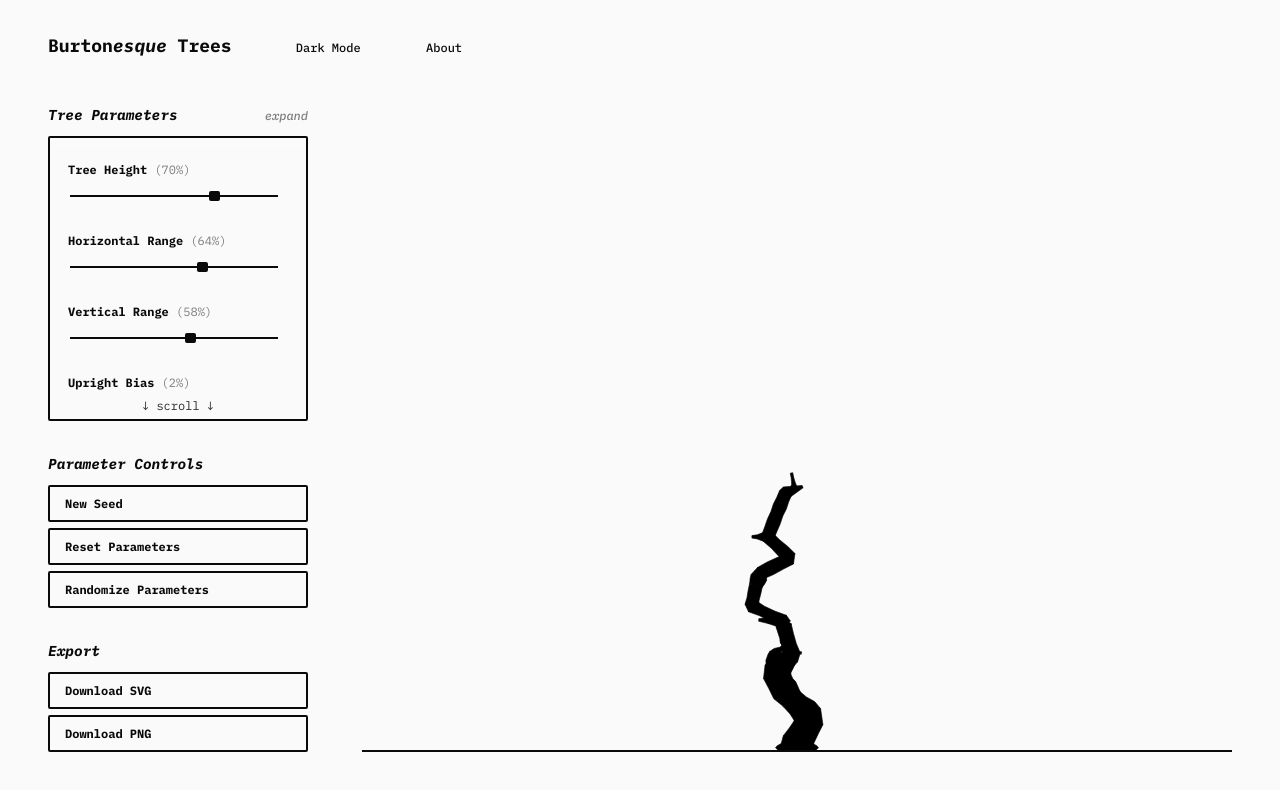
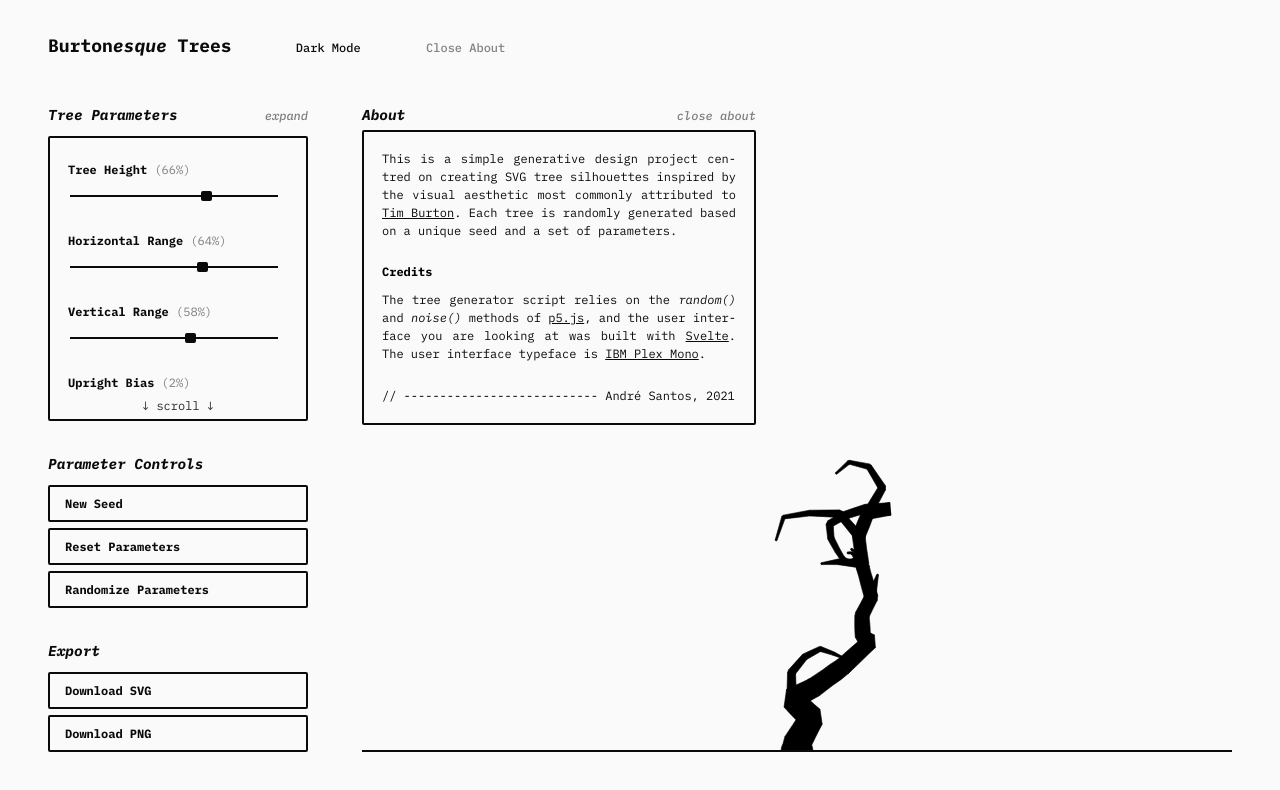
Before and after one commit to andrre-ls/burtonesque-trees, a Svelte app: page / in a window 1280 px wide. Shown: the top 790 px of the page. Built offline with nearby package versions, Linux system fonts and the light colour scheme.

Commit message:
Finished Randomize Parameters. Added about text and links.

```diff
--- a/src/App.svelte
+++ b/src/App.svelte
@@ -5,7 +5,7 @@
 	import { updateColourMode } from './ui-utils/colourMode.js';
 
 	let isLightMode = true;
-	let showAbout = false;
+	let showAbout = true; // TODO: should be false
 	let treeControlsComponent;
 
 	const tree = new BurtonTree([1024, 1024]);
@@ -44,7 +44,7 @@
 	</header>
 
 	<div id="main-container">
-		<TreeControls bind:this={treeControlsComponent} {tree} {closeAbout} debugStyle={showAbout}/>
+		<TreeControls bind:this={treeControlsComponent} {tree} {closeAbout} debugStyle={showAbout} />
 		<TreePreview {tree} />
 
 		{#if showAbout}
@@ -54,7 +54,23 @@
 					<span on:click={closeAbout}>close about</span>
 				</div>
 				<div id="about-content">
-					<br />
+					<div>
+						<p>
+							This is a simple generative design project centred on creating SVG tree silhouettes inspired by the visual aesthetic most commonly attributed to
+							<a target="_blank" href="https://en.wikipedia.org/wiki/Tim_Burton">Tim Burton</a>. Each tree is randomly generated based on a unique seed and a set of parameters.
+						</p>
+						<h4>Credits</h4>
+						<p>
+							The tree generator script relies on the <i>random()</i> and <i>noise()</i> methods of
+							<a target="_blank" href="https://p5js.org/">p5.js</a>, and the user interface you are looking at was built with
+							<a target="_blank" href="https://svelte.dev/">Svelte</a>. The user interface typeface is
+							<a target="_blank" href="https://fonts.google.com/specimen/IBM+Plex+Mono?query=ibm#standard-styles">IBM Plex Mono</a>.
+						</p>
+						<p id="its-aaa-me">
+							// ---------------------------
+							<a target="_blank" href="https://github.com/andrre-ls">André Santos</a>, 2021
+						</p>
+					</div>
 				</div>
 			</section>
 		{/if}
@@ -62,17 +78,6 @@
 </main>
 
 <style>
-	#about {
-		position: absolute;
-		left: calc(var(--side-bar-width) + 4.5rem);
-	}
-
-	#about-content {
-		width: var(--about-content-width);
-		border: var(--stroke-size) solid var(--clr-main);
-		border-radius: var(--stroke-size);
-	}
-
 	main {
 		display: grid;
 		grid-template-rows: calc(1.5rem + var(--page-margin)) auto;
@@ -134,5 +139,56 @@
 		display: grid;
 		grid-template-columns: var(--side-bar-width) auto;
 		grid-column-gap: 4.5rem;
+		position: relative;
+	}
+
+	/* ABOUT */
+	#about {
+		position: absolute;
+		left: calc(var(--side-bar-width) + 4.5rem);
+		z-index: 20000;
+	}
+
+	#about-content {
+		width: var(--about-content-width);
+		border: var(--stroke-size) solid var(--clr-main);
+		border-radius: var(--stroke-size);
+		background-color: var(--clr-background);
+	}
+
+	#about-content > div {
+		padding: 0.5rem 1.5rem;
+	}
+
+	#about-content p {
+		font-weight: 400;
+		line-height: 1.5rem;
+		color: var(--clr-main);
+		text-align: justify;
+		hyphens: auto;
+	}
+
+	#about-content h4 {
+		font-weight: 700;
+		margin-top: 2rem;
+		margin-bottom: 0;
+	}
+
+	#about-content a {
+		text-decoration: underline;
+		color: var(--clr-main);
+	}
+
+	#about-content a:hover {
+		color: var(--clr-hover);
+		cursor: pointer;
+	}
+
+	#about-content #its-aaa-me {
+		margin-top: 2rem;
+	}
+
+	#its-aaa-me > a {
+		text-decoration: none;
 	}
 </style>
--- a/src/Asvg/index.js
+++ b/src/Asvg/index.js
@@ -14,16 +14,13 @@ const setMultipleAttributes = (node, attributes) => {
 
 // layer object where shapes are drawn
 class Alayer {
-	#currentPath;
-	#layer;
-
 	constructor(_id) {
 		// DOM node
-		this.#layer = document.createElementNS(SVG_URI, 'g');
-		this.#layer.id = _id;
+		this.layer = document.createElementNS(SVG_URI, 'g');
+		this.layer.id = _id;
 
 		// ever-available path element
-		this.#currentPath = null;
+		this.currentPath = null;
 	}
 
 	// draw rect
@@ -36,7 +33,7 @@ class Alayer {
 		// optional attributes
 		setMultipleAttributes(ellipseNode, styleAttributes);
 
-		this.#layer.append(ellipseNode);
+		this.layer.append(ellipseNode);
 	}
 
 	// draw and append ellipse (from center)
@@ -50,7 +47,7 @@ class Alayer {
 		// optional attributes
 		setMultipleAttributes(ellipseNode, styleAttributes);
 
-		this.#layer.append(ellipseNode);
+		this.layer.append(ellipseNode);
 	}
 
 	// draw and append ellipse (from corner)
@@ -60,9 +57,9 @@ class Alayer {
 
 	// draw n-agon, where n = number of sides (basically an hexagon of variable sides)
 	nAgon(x, y, radius, nPoints = 6, rotation = 0, startAng = 0, endAng = Math.PI * 2, styleAttributes = {}) {
-		const angle = (Math.PI * 2) / nPoints;
+		const angleInc = (Math.PI * 2) / nPoints;
 		this.beginShape(styleAttributes);
-		for (let a = startAng; a <= endAng; a += angle) {
+		for (let a = startAng; a <= endAng; a += angleInc) {
 			this.vertex(x + (Math.cos(a + rotation) * radius) / 2, y + (Math.sin(a + rotation) * radius) / 2);
 		}
 		this.endShape(true);
@@ -70,48 +67,48 @@ class Alayer {
 
 	// begin creating path
 	beginShape(styleAttributes = {}) {
-		this.#currentPath = {
+		this.currentPath = {
 			d: '',
 			node: document.createElementNS(SVG_URI, 'path'),
 		};
 
 		// optional attributes
-		setMultipleAttributes(this.#currentPath.node, styleAttributes);
+		setMultipleAttributes(this.currentPath.node, styleAttributes);
 	}
 
 	// add point to path
 	vertex(x, y) {
-		if (this.#currentPath === null) return;
+		if (this.currentPath === null) return;
 
-		this.#currentPath.d += this.#currentPath.d.length === 0 ? 'M' : 'L';
-		this.#currentPath.d += `${x} ${y} `;
+		this.currentPath.d += this.currentPath.d.length === 0 ? 'M' : 'L';
+		this.currentPath.d += `${x} ${y} `;
 	}
 
 	// close and append path
 	endShape(close = true) {
-		if (this.#currentPath === null) return;
-		if (this.#currentPath.d.length === 0) return;
-		if (close) this.#currentPath.d += 'z';
-		this.#currentPath.node.setAttribute('d', this.#currentPath.d);
-		this.#layer.append(this.#currentPath.node);
+		if (this.currentPath === null) return;
+		if (this.currentPath.d.length === 0) return;
+		if (close) this.currentPath.d += 'z';
+		this.currentPath.node.setAttribute('d', this.currentPath.d);
+		this.layer.append(this.currentPath.node);
 	}
 
 	// set single attribute in layer DOM node
 	setAttribute(attributeKey, value) {
-		this.#layer.setAttribute(attributeKey, value);
+		this.layer.setAttribute(attributeKey, value);
 	}
 
 	// set multiple attribures in layer DOM node
 	setAttributeMult(attributeObject) {
-		setMultipleAttributes(this.#layer, attributeObject);
+		setMultipleAttributes(this.layer, attributeObject);
 	}
 
 	clear() {
-		this.#layer.innerHTML = '';
+		this.layer.innerHTML = '';
 	}
 
 	get node() {
-		return this.#layer;
+		return this.layer;
 	}
 }
 
@@ -147,10 +144,12 @@ class Asvg {
 		return false;
 	}
 
+	// set single attribute
 	setAttribute(attributeKey, value) {
 		this.canvas.setAttribute(attributeKey, value);
 	}
 
+	// clear entire canvas
 	clear() {
 		this.canvas.innerHTML = '';
 	}
--- a/src/burtonesque-trees/genomeStructure.js
+++ b/src/burtonesque-trees/genomeStructure.js
@@ -1,30 +1,30 @@
-export default {
+export const genomeStructure = {
 	// trunk recursion depth. Number of trunk nodes.
-	trunk_size: { default: 15, max: 20, min: 3, step: 1 },
+	trunk_size: { default: 15, max: 20, min: 5, step: 1 },
 	// *
 	// how far horizontally from the last node each new trunk node can be randomly placed
-	trunk_range_x: { default: 50, max: 75, min: 5, step: 5 },
+	trunk_range_x: { default: 50, max: 75, min: 5, step: 1 },
 	// *
 	// how far vertically from the last node each new trunk node can be randomly placed
-	trunk_range_y: { default: 50, max: 75, min: 15, step: 5 },
+	trunk_range_y: { default: 50, max: 75, min: 15, step: 1 },
 	// *
 	// how straight (upright) the trunk is forced to be. This values incrementally straightens the tree from base to top.
 	inc_straightness: { default: 2, min: 1, max: 50, step: 1 },
 	// *
 	// trunk thickness at base
-	base_thickness: { default: 60, max: 75, min: 5, step: 5 },
+	base_thickness: { default: 50, max: 75, min: 5, step: 1 },
 	// *
 	// trunk thickness at top
-	top_thickness: { default: 20, max: 50, min: 5, step: 5 },
+	top_thickness: { default: 20, max: 50, min: 5, step: 1 },
 	// *
 	// how the trunk goes from base_thickness to top_thickness. 0 = linear growth
-	trunk_exponetial_growth: { default: 4, max: 10, min: 1, step: 1 },
+	trunk_exponetial_growth: { default: 3, max: 10, min: 1, step: 1 },
 	// *
 	// number of noise offsets in each edge of the trunk
-	trunk_roughness: { default: 3, max: 15, min: 1, step: 1 },
+	trunk_roughness: { default: 4, max: 15, min: 1, step: 1 },
 	// *
 	// probability of sprouting a branch at each body node
-	branch_prob: { default: 0.8, max: 0.99, min: 0, step: 0.0025 },
+	branch_prob: { default: 0.7, max: 0.99, min: 0, step: 0.0025 },
 	// *
 	// how biased the branch sprout probability it toward the top of the tree
 	// 0: sprout probability is independent form the height of the tree
@@ -35,7 +35,7 @@ export default {
 	max_branch_depth: { default: 10, max: 15, min: 1, step: 1 },
 	// *
 	// probability of the branch stopping before reaching the max_branch_depth
-	stop_branch_prob: { default: 0.3, max: 0.5, min: 0, step: 0.05 },
+	stop_branch_prob: { default: 0.2, max: 0.5, min: 0, step: 0.05 },
 	// *
 	// bias towards branches sprouting in the left or right side of the tree
 	// 0: all branches on left side
@@ -46,20 +46,39 @@ export default {
 	fork_prob: { default: 0.1, max: 0.5, min: 0, step: 0.05 },
 	// *
 	// length of each branch node
-	branch_range: { default: 30, max: 75, min: 10, step: 1 },
+	branch_range: { default: 50, max: 100, min: 10, step: 1 },
 	// *
 	// how much each new branch section will decrease by in length
 	branch_short_factor: { default: 0.3, max: 0.95, min: 0, step: 0.05 },
 	// *
 	// how much each branch will lean toward spiraling
-	spiral_amount: { default: 0, max: 1, min: 0, step: 0.05 },
+	spiral_amount: { default: 0.4, max: 1, min: 0, step: 0.05 },
 	// *
 	// branch thickness at body
 	branch_start_thickness: { default: 15, max: 30, min: 5, step: 1 },
 	// *
 	// branch thickness at end
-	branch_end_thickness: { default: 4, max: 10, min: 1, step: 1 },
+	branch_end_thickness: { default: 3, max: 10, min: 1, step: 1 },
 	// *
 	// number of noise offsets in each edge of each branch section
-	branch_roughness: { default: 3, max: 15, min: 1, step: 1 },
+	branch_roughness: { default: 2, max: 15, min: 1, step: 1 },
 };
+
+export const randomGenomeBoundOverrides = {
+	trunk_size: [6, 18],
+	trunk_range_x: [30, 60],
+	trunk_range_y: [30, 60],
+	base_thickness: [20, 75],
+	top_thickness: [15, 40],
+	trunk_roughness: [1, 8],
+	max_branch_depth: [4, 10],
+	branch_prob: [0.2, 0.75],
+	stop_branch_prob: [0, 0.2],
+	fork_prob: [0, 0.3],
+	branch_range: [40, 100],
+	branch_short_factor: [0.01, 0.5],
+	spiral_amount: [0.25, 0.5],
+	branch_start_thickness: [10, 20],
+	branch_end_thickness: [3, 6],
+	trunk_roughness: [1, 8]
+};
--- a/src/burtonesque-trees/index.js
+++ b/src/burtonesque-trees/index.js
@@ -1,6 +1,6 @@
 import p5 from 'p5';
 import Asvg from '../Asvg';
-import genomeStructure from './genomeStructure.js';
+import { genomeStructure, randomGenomeBoundOverrides } from './genomeStructure.js';
 import { downloadFile, countDecimals } from './utils.js';
 
 // https://p5js.org/
@@ -17,7 +17,7 @@ const _p5 = new p5(() => {});
 // SETTINGS -- might move this to its own file
 const BASE_ANGLE = -Math.PI / 4;
 const ANGLE_RANGE = [-Math.PI / 2, Math.PI / 3];
-const SPIRAL_FACTOR = Math.PI / 24;
+const SPIRAL_FACTOR = Math.PI / 48;
 const DOWNLOAD_PNG_HEIGHT = 2048;
 
 // SVG styles
@@ -46,7 +46,7 @@ class BurtonesqueTree {
 
 	// set new seed
 	newSeed(_seed) {
-		this.seed = _seed ?? parseInt(Math.random() * 100000);
+		this.seed = _seed ?? parseInt(Math.random() * 1000000);
 	}
 
 	// fill genome with default values
@@ -54,11 +54,23 @@ class BurtonesqueTree {
 		for (const geneName of Object.keys(genomeStructure)) this.genome[geneName] = genomeStructure[geneName].default;
 	}
 
+	// change single gene
+	updateGene(gene, value) {
+		if (!(gene in this.genome)) return;
+		this.genome[gene] = value;
+	}
+
+	// TODO:
 	// randomize entire genome
 	randomizeGenome() {
-		for (const geneName of Object.keys(genomeStructure)) {
-			this.genome[geneName] = genomeStructure[geneName].min + Math.random() * (genomeStructure[geneName].max - genomeStructure[geneName].min);
-			this.genome[geneName] = Number(this.genome[geneName].toFixed(countDecimals(genomeStructure[geneName].step)));
+		for (const gene of Object.keys(genomeStructure)) {
+			const bounds = randomGenomeBoundOverrides[gene] ?? [genomeStructure[gene].min, genomeStructure[gene].max];
+			let randomValue = bounds[0] + Math.random() * (bounds[1] - bounds[0]);
+
+			if (gene === 'spiral_amount') randomValue = Math.random() > 0.5 ? 0 : randomValue;
+
+			// make sure the new value matches the predefined decimal count of the gene
+			this.genome[gene] = Number(randomValue.toFixed(countDecimals(genomeStructure[gene].step)));
 		}
 
 		// prevent end thicknessess from being greater than start thicknesses -- avoids weird-looking trees
@@ -101,7 +113,7 @@ class BurtonesqueTree {
 			if (trunkSide > this.genome.left_right_bias) branchAngle = Math.PI - branchAngle;
 		} else {
 			const inverter = trunkSide > this.genome.left_right_bias ? -1 : 1;
-			branchAngle = lastAngle + inverter * _p5.random() * (Math.PI - SPIRAL_FACTOR) * this.genome.spiral_amount + inverter * SPIRAL_FACTOR;
+			branchAngle = lastAngle + inverter * _p5.random() * (Math.PI - SPIRAL_FACTOR) * this.genome.spiral_amount;
 		}
 
 		// create new branch node
@@ -189,8 +201,8 @@ class BurtonesqueTree {
 	// render trunk polygons
 	renderTrunk(layer, start, end, startThickness, endThickness, lastEnd) {
 		const resolution = this.genome.trunk_roughness;
-		const roughnessNoiseInc = _p5.random(0.0025, 0.08);
-		const roughnessStrength = (_p5.random(endThickness, startThickness) * 2) / 3;
+		const roughnessNoiseInc = _p5.random(0.0025, 0.07);
+		const roughnessStrength = _p5.map(this.genome.trunk_roughness, genomeStructure.trunk_roughness.min, genomeStructure.trunk_roughness.max, 0, 1) * (_p5.random(startThickness, endThickness) / 2);
 
 		let angle = Math.atan((end.y - start.y) / (end.x - start.x)) + Math.PI / 2;
 		let inverter = 1;
@@ -226,8 +238,8 @@ class BurtonesqueTree {
 	// render branch polygons
 	renderBranch(layer, start, end, startThickness, endThickness, lastEnd) {
 		const resolution = this.genome.branch_roughness;
-		const roughnessNoiseInc = _p5.random(0.0025, 0.08);
-		const roughnessStrength = _p5.random(endThickness, startThickness);
+		const roughnessNoiseInc = _p5.random(0.0025, 0.07);
+		const roughnessStrength = _p5.map(this.genome.branch_roughness, genomeStructure.branch_roughness.min, genomeStructure.branch_roughness.max, 0, 1) * 2 * (_p5.random(startThickness, endThickness) / 3);
 
 		const angle = Math.atan((end.y - start.y) / (end.x - start.x)) + Math.PI / 2;
 		let inverter = 1;
@@ -252,7 +264,7 @@ class BurtonesqueTree {
 		// close shape
 		layer.endShape(true);
 
-		// cfill gap between this and last branch edge
+		// fill gap between this and last branch edge
 		if (lastEnd) {
 			const lastEndAng = Math.atan((lastEnd[1].y - lastEnd[0].y) / (lastEnd[1].x - lastEnd[0].x)) + Math.PI / 2;
 			this.renderEdgeGapPolygon(layer, lastEnd[1], lastEndAng, lastEnd[2], start, angle, startThickness, activeStylesheet.branch_gap || activeStylesheet);
@@ -301,17 +313,28 @@ class BurtonesqueTree {
 			const lastEndFiltered = lastBranchEnd && parent === lastBranchEnd[1] ? lastBranchEnd : null;
 			this.renderBranch(branchesLayer, parent, child, startT, endT, lastEndFiltered);
 
+			// if at the end of current branch, render an hexagonal cap
+			if (lastEndFiltered === null && lastBranchEnd !== null) {
+				const branchEndAng = Math.atan((lastBranchEnd[1].y - lastBranchEnd[0].y) / (lastBranchEnd[1].x - lastBranchEnd[0].x)) + Math.PI / 2;
+				branchesLayer.nAgon(lastBranchEnd[1].x, lastBranchEnd[1].y, lastBranchEnd[2], 6, branchEndAng, 0, Math.PI * 2, activeStylesheet.branch || activeStylesheet);
+			}
+
 			// save positions and thickness of last branch edge
 			lastBranchEnd = [parent, child, endT];
 
 			// branch sprouted from last branch node.
 			// fill the gap between the trunk and the last branch
-			if(parent.trunk_creator === lastTrunkEnd[1].d && parent.d === 0) {
+			if (parent.trunk_creator === lastTrunkEnd[1].d && parent.d === 0) {
 				const trunkEndAng = Math.atan((lastTrunkEnd[1].y - lastTrunkEnd[0].y) / (lastTrunkEnd[1].x - lastTrunkEnd[0].x)) + Math.PI / 2;
 				const branchStartAng = Math.atan((child.y - parent.y) / (child.x - parent.x)) + Math.PI / 2;
 				this.renderEdgeGapPolygon(branchesLayer, lastTrunkEnd[1], trunkEndAng, lastTrunkEnd[2], parent, branchStartAng, startT, activeStylesheet.trunk_branch_gap || activeStylesheet);
 			}
+		}
 
+		// draws last branch's cap -- it doesn't do it inside the for loop because the end-of-branch check runs 1 loop behind.
+		if (lastBranchEnd !== null) {
+			const branchEndAng = Math.atan((lastBranchEnd[1].y - lastBranchEnd[0].y) / (lastBranchEnd[1].x - lastBranchEnd[0].x)) + Math.PI / 2;
+			branchesLayer.nAgon(lastBranchEnd[1].x, lastBranchEnd[1].y, lastBranchEnd[2], 6, branchEndAng, 0, Math.PI * 2, activeStylesheet.branch || activeStylesheet);
 		}
 	}
 
@@ -331,12 +354,6 @@ class BurtonesqueTree {
 		this.treeCanvas.clear();
 		this.buildTree(0, trunk, branches);
 		this.renderTree(trunk, branches);
-	}
-
-	// change single gene
-	updateGene(gene, value) {
-		if (!(gene in this.genome)) return;
-		this.genome[gene] = value;
 	}
 
 	// download tree as SVG
--- a/src/components/TreeControls.svelte
+++ b/src/components/TreeControls.svelte
@@ -13,7 +13,7 @@
 	const handleSwitchLayout = () => {
 		expandedLayout = !expandedLayout;
 
-		if(expandedLayout) closeAbout();
+		if (expandedLayout) closeAbout();
 
 		const layoutFunction = expandedLayout ? Layout.expand : Layout.collapse;
 		const buttonsContainer = controlsContainer.children[1];
@@ -24,7 +24,7 @@
 	export const collapseLayout = () => {
 		expandedLayout = false;
 		Layout.collapse(controlsContainer.children[1]);
-	}
+	};
 
 	const handleNewSeed = () => {
 		tree.newSeed();
@@ -32,10 +32,18 @@
 	};
 
 	// reset parameters. Function is on the <TreeParameters> components
-	const handleResetParameters = () => treeParametersComponent.resetParameters();
+	const handleResetParameters = () => {
+		tree.resetGenome();
+		treeParametersComponent.updateUIparams();
+		tree.generate(debugStyle);
+	};
 
-	// TODO:
-	const handleRandomizeParamters = () => {};
+	// randomize genome and update the UI accordingly
+	const handleRandomizeParamters = () => {
+		tree.randomizeGenome();
+		treeParametersComponent.updateUIparams();
+		tree.generate(debugStyle);
+	};
 
 	const handleDownloadSvg = () => tree.exportSvg();
 
@@ -49,27 +57,26 @@
 		// I'm doing this to avoid multiple clicks before the promise is resolved.
 	};
 
-
 	window.getSeed = () => console.log(tree.seed);
 </script>
 
 <div bind:this={controlsContainer} id="controls-container">
 	<section>
 		<div class="section-title-button-cont">
-			<h3 class='section-title'>Tree Parameters</h3>
+			<h3 class="section-title">Tree Parameters</h3>
 			<span on:click={handleSwitchLayout} class="no-select">{expandedLayout ? 'collapse' : 'expand'}</span>
 		</div>
 		<TreeParameters bind:this={treeParametersComponent} {tree} {debugStyle} />
 	</section>
 	<div>
 		<section>
-			<h3 class='section-title'>Parameter Controls</h3>
+			<h3 class="section-title">Parameter Controls</h3>
 			<button class="def-bttn" on:click={handleNewSeed}>New Seed</button>
 			<button class="def-bttn" on:click={handleResetParameters}>Reset Parameters</button>
 			<button class="def-bttn" on:click={handleRandomizeParamters}>Randomize Parameters</button>
 		</section>
 		<section>
-			<h3 class='section-title'>Export</h3>
+			<h3 class="section-title">Export</h3>
 			<button class="def-bttn" on:click={handleDownloadSvg}>Download SVG</button>
 			<button class="def-bttn" on:click={handleDownloadPng} disabled={downloadingPng}>Download PNG</button>
 		</section>
@@ -96,5 +103,4 @@
 		display: flex;
 		flex-direction: column;
 	}
-
 </style>
--- a/src/components/TreeParameters.svelte
+++ b/src/components/TreeParameters.svelte
@@ -1,6 +1,6 @@
 <script>
 	import { onMount } from 'svelte';
-	import genomeStructure from '../burtonesque-trees/genomeStructure.js';
+	import { genomeStructure } from '../burtonesque-trees/genomeStructure.js';
 	import { genomeDictionary } from '../ui-utils/dictionary.js';
 
 	export let tree;
@@ -22,16 +22,10 @@
 	});
 
 	// parameter values
-	const parameterState = {};
+	let parameterState = {};
 
-	// revert back to default parameters
-	export const resetParameters = () => {
-		for (const gene of Object.keys(genomeStructure)) {
-			parameterState[gene] = genomeStructure[gene].default;
-			tree.updateGene(gene, parameterState[gene]);
-		}
-		tree.generate(debugStyle);
-	};
+	// update the UI parameterState to match the tree's genome
+	export const updateUIparams = () => (parameterState = { ...tree.genome });
 
 	// update tree parameters on UI input
 	const handleParameterChange = (e) => {
@@ -44,7 +38,7 @@
 	// map from range1 to range2 -- to convert all parameters to 0-100%
 	const mapValue = (value, x1, y1, x2, y2) => parseInt(((value - x1) * (y2 - x2)) / (y1 - x1) + x2);
 
-	resetParameters();
+	updateUIparams();
 </script>
 
 <div bind:this={paramContainer} id="tree-parameters" class="def-scroll">
@@ -70,6 +64,7 @@
 		border: var(--stroke-size) solid var(--clr-main);
 		border-radius: var(--stroke-size);
 		margin-top: 0.5rem;
+		background-color: var(--clr-background);
 	}
 
 	#all-params-cont {
--- a/src/components/TreePreview.svelte
+++ b/src/components/TreePreview.svelte
@@ -13,6 +13,8 @@
 	#tree-preview-container {
 		border-bottom: var(--clr-main) solid var(--stroke-size);
 		pointer-events: none;
+		position: relative;
+		z-index: -100;
 	}
 
 	#tree-preview-container > div {
```
Also changed, not shown: todo.txt.
